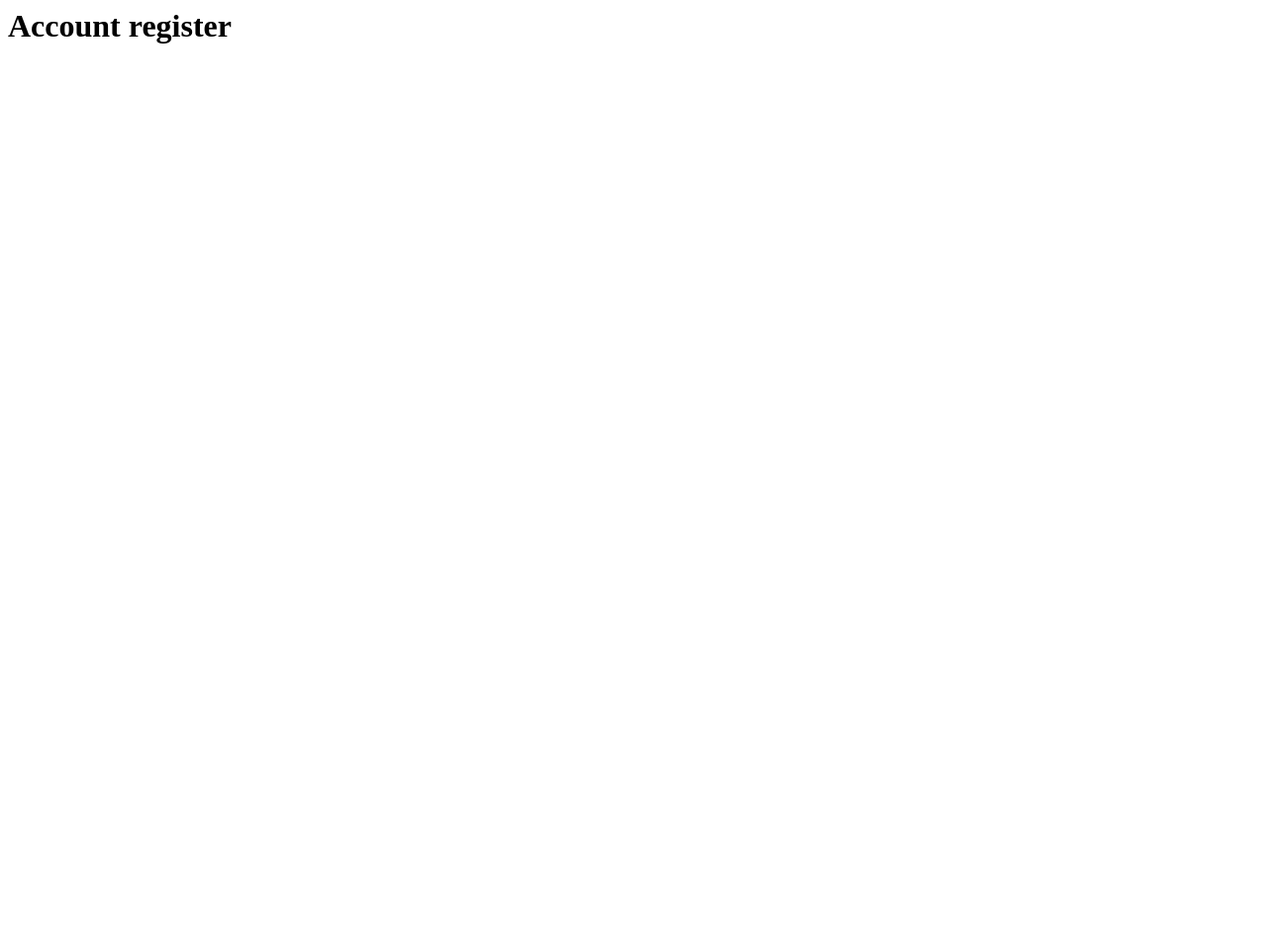
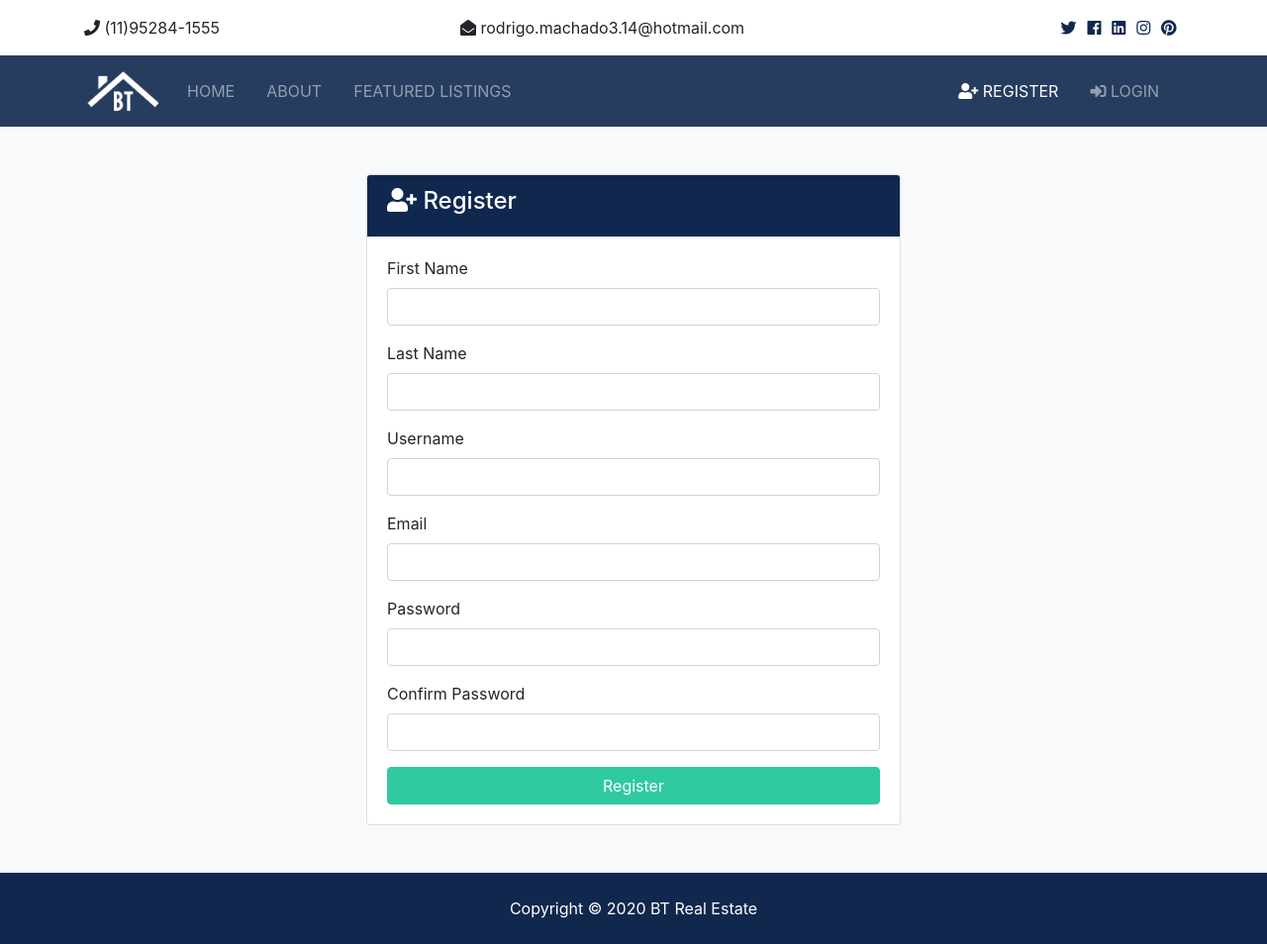
Before and after one commit to RodrigoMachado9/django-web, a Django app: page /accounts/register in a window 1280 px wide. Before the commit the page is almost empty. Shown: the whole page at 99% size. Before the commit the page ends 44 px from the top, so only its background shows below. Run offline with Django 3.2, Linux system fonts and the light colour scheme; some libraries are stand-ins or nearby versions.

Commit message:
added register and login in template

```diff
--- a/templates/accounts/register.jinja2
+++ b/templates/accounts/register.jinja2
@@ -1 +1,49 @@
-<h1>Account register</h1>
+{% extends 'base.jinja2' %}
+
+{% block content %}
+
+<section id="register" class="bg-light py-5">
+    <div class="container">
+      <div class="row">
+        <div class="col-md-6 mx-auto">
+          <div class="card">
+            <div class="card-header bg-primary text-white">
+              <h4>
+                <i class="fas fa-user-plus"></i> Register</h4>
+            </div>
+            <div class="card-body">
+                <form action="{% url 'index' %}">
+                  <div class="form-group">
+                  <label for="first_name">First Name</label>
+                  <input type="text" name="first_name" class="form-control" required>
+                </div>
+                <div class="form-group">
+                  <label for="last_name">Last Name</label>
+                  <input type="text" name="last_name" class="form-control" required>
+                </div>
+                <div class="form-group">
+                  <label for="username">Username</label>
+                  <input type="text" name="username" class="form-control" required>
+                </div>
+                <div class="form-group">
+                  <label for="email">Email</label>
+                  <input type="email" name="email" class="form-control" required>
+                </div>
+                <div class="form-group">
+                  <label for="password2">Password</label>
+                  <input type="password" name="password" class="form-control" required>
+                </div>
+                <div class="form-group">
+                  <label for="password">Confirm Password</label>
+                  <input type="password" name="password2" class="form-control" required>
+                </div>
+                <input type="submit" value="Register" class="btn btn-secondary btn-block">
+              </form>
+            </div>
+          </div>
+        </div>
+      </div>
+    </div>
+  </section>
+
+{% endblock %}
```
Also changed, not shown: templates/accounts/login.jinja2 (+36 -1 lines).
